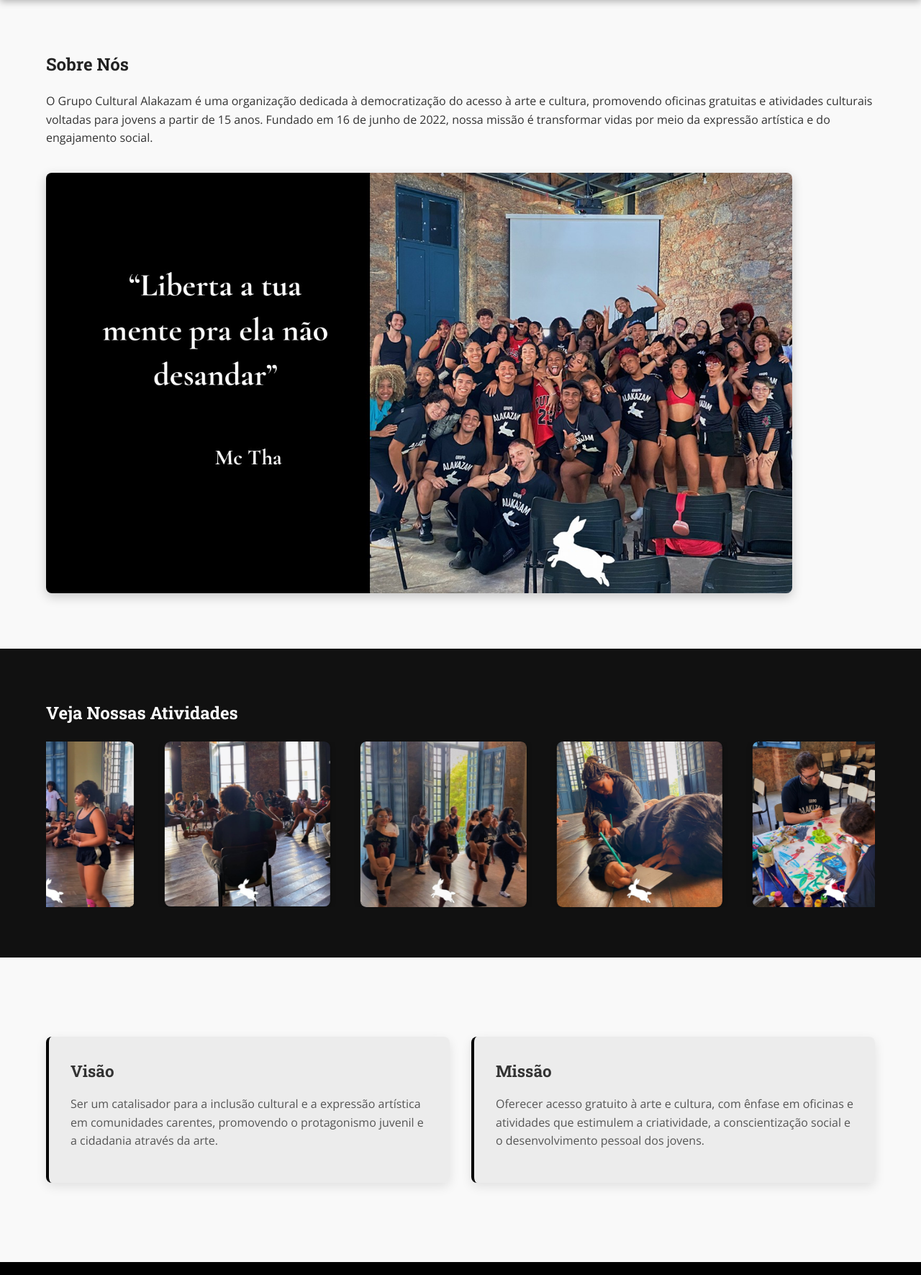
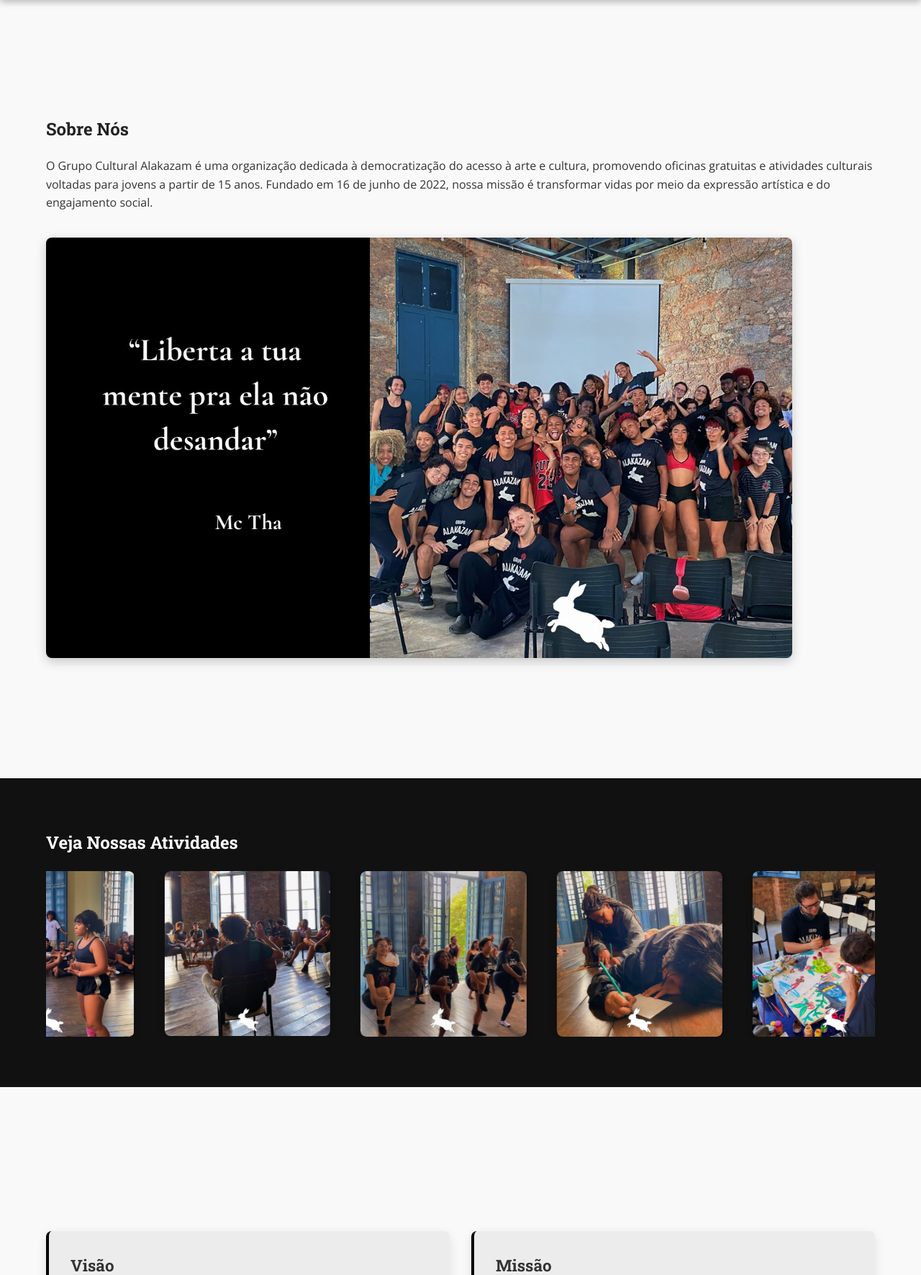
Before and after one commit to rigopedro/trabalhowebIII, a Flask app: page / in a window 1280 px wide. Shown: the part 158-1929 px from the top of the page at 72% size. Run offline with Flask 3, Linux system fonts and the light colour scheme.

Commit message:
Padding de sessoes corrigido

```diff
--- a/static/frontend/style.css
+++ b/static/frontend/style.css
@@ -167,7 +167,7 @@ nav a:hover::after {
 
 /* Seções */
 section {
-    padding: 50px 0;
+    padding: 140px 0;
     background-color: #000;
 }
 
```
